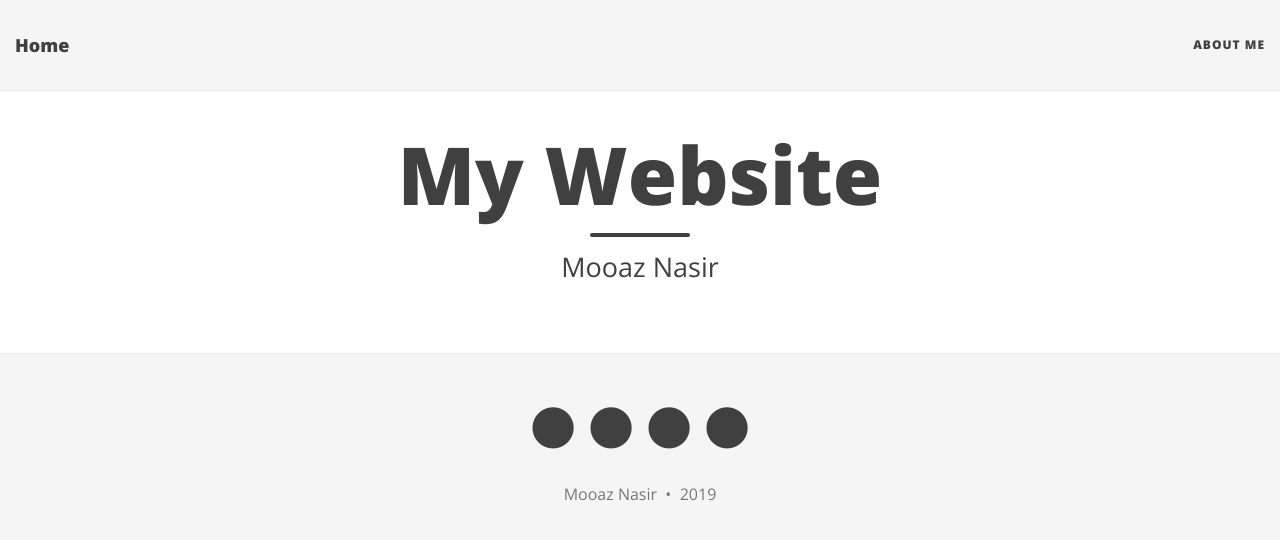
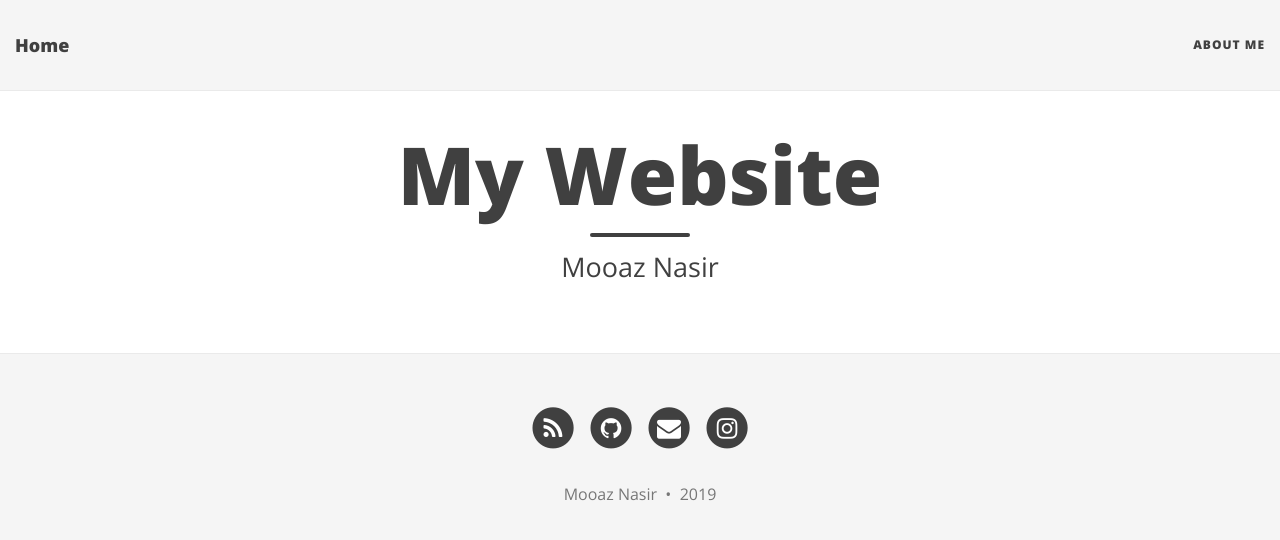
Before and after one commit to epicmanmoo/epicmanmoo.github.io, a Jekyll site: the page built from index.html, in a window 1280 px wide. Shown: the top 540 px of the page. Built offline with Jekyll 4.4.1, drawn with Linux system fonts in a browser that asks for light colours; nearby versions of some CDN libraries; the list of posts is cut into pages by our own code.

Commit message:
Update footer.html

```diff
--- a/_includes/footer.html
+++ b/_includes/footer.html
@@ -16,6 +16,7 @@
             {%- endif -%}
                 <span class="fa-stack fa-lg" aria-hidden="true">
                   <i class="fa fa-circle fa-stack-2x"></i>
+                  <i class="fa {{ element.icon }} fa-stack-1x fa-inverse"></i>
                 </span>
                 <span class="sr-only">{{ element.name }}</span>
               </a>
```
